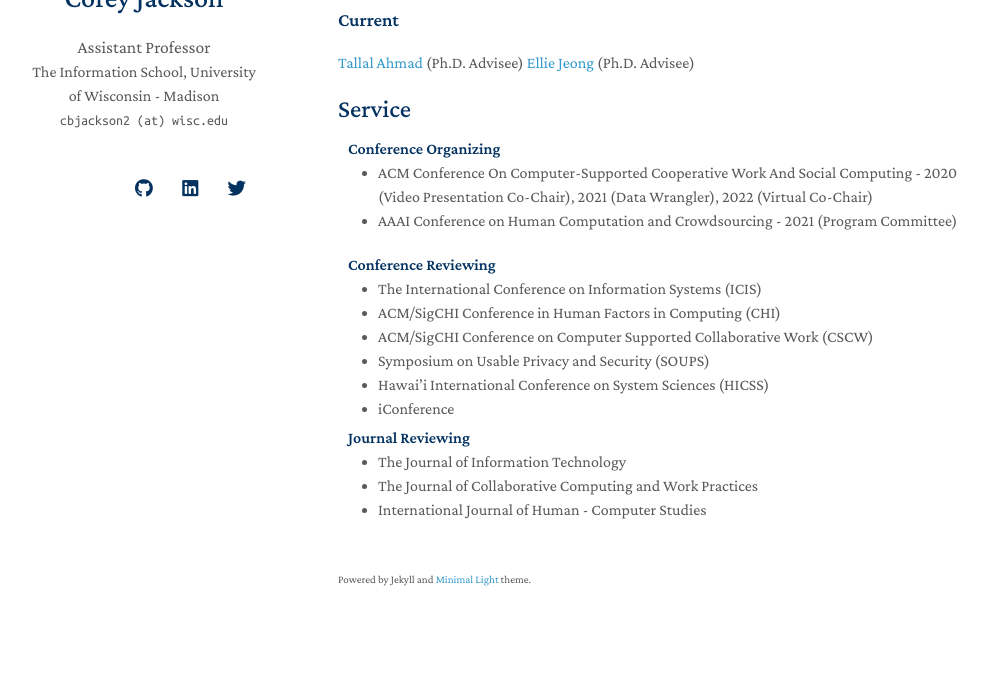
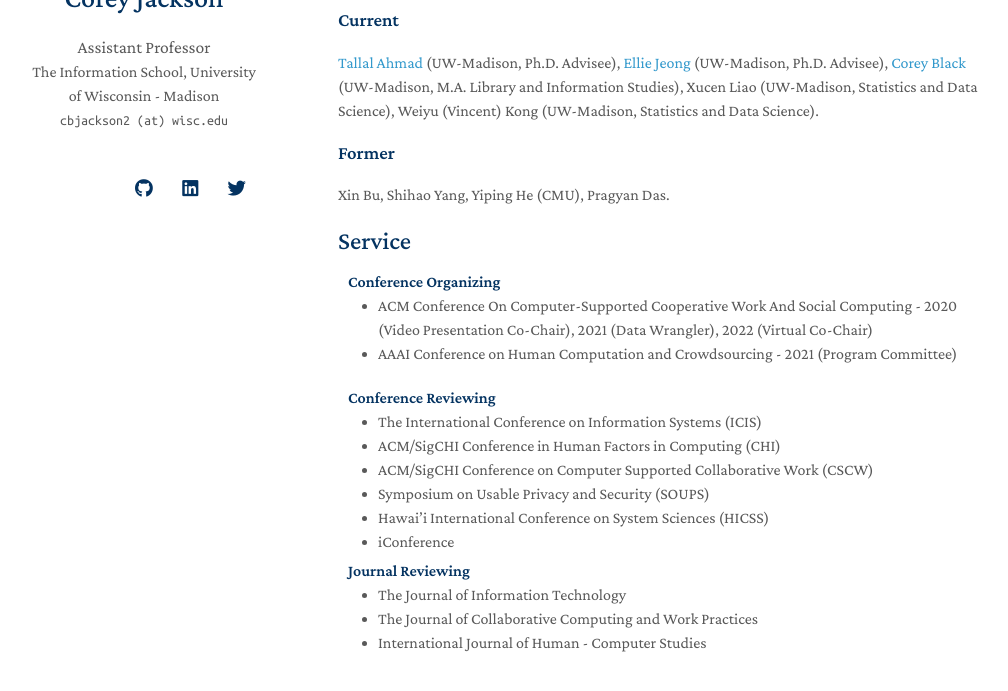
Before and after one commit to cjacks04/cjacks04.github.io, a Jekyll site: the page built from index.md, in a window 1280 px wide and 900 px high, scrolled down 1365 px, cut to the strip 206-897 px from the top of the window. Shown: the whole strip, without its empty margins (132-1140 px from the left). Built offline with Jekyll 4.4.1, drawn with Linux system fonts in a browser that asks for light colours; nearby versions of some CDN libraries; a style sheet for code colours, icons or effects is not loaded; our own code applies the rules of GitHub Pages for plain Markdown files; before the commit the page ends 2231 px from its top, so only the background shows below that.

Commit message:
Update index.md

```diff
--- a/index.md
+++ b/index.md
@@ -33,9 +33,11 @@ My area of research lies at the intersection of Computer Supported Collaborative
 ## Students
 
 ### Current
-[Tallal Ahmad](https://sites.google.com/view/tallal-ahmad/home) (Ph.D. Advisee)
-[Ellie Jeong](https://ejeong7.wixsite.com/elliejeong) (Ph.D. Advisee)
+[Tallal Ahmad](https://sites.google.com/view/tallal-ahmad/home) (UW-Madison, Ph.D. Advisee),
+[Ellie Jeong](https://ejeong7.wixsite.com/elliejeong) (UW-Madison, Ph.D. Advisee), [Corey Black](https://www.linkedin.com/in/corey-black-53667055) (UW-Madison, M.A. Library and Information Studies), Xucen Liao (UW-Madison, Statistics and Data Science), Weiyu (Vincent) Kong (UW-Madison, Statistics and Data Science).
 
+### Former
+Xin Bu, Shihao Yang, Yiping He (CMU), Pragyan Das.
 
 
 {% include_relative _includes/services.md %}
```
